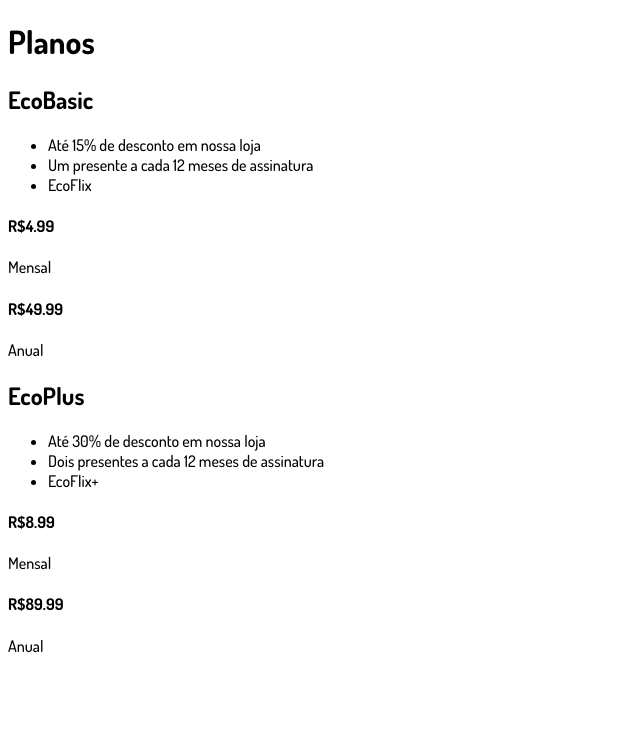
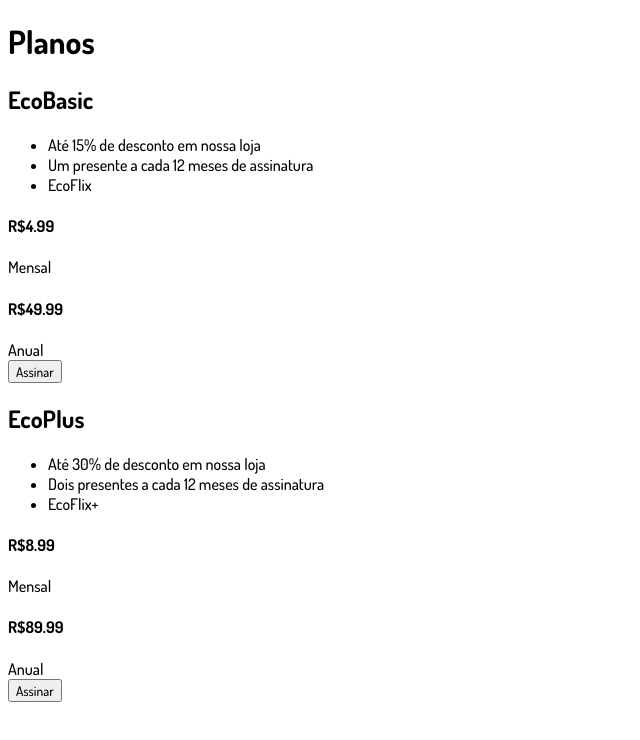
Before and after one commit to matheuslinkdev/ecomatters-react, a React (Vite) app: page /planos in a window 1280 px wide. Shown: the top 740 px of the page, without its empty margins (0-640 px from the left). Built offline with nearby package versions, Linux system fonts and the light colour scheme.

Commit message:
Criando botão de assinar plano

```diff
--- a/src/Componentes/Planos/BotaoAssinar/index.jsx
+++ b/src/Componentes/Planos/BotaoAssinar/index.jsx
@@ -0,0 +1,7 @@
+const BotaoAssinar = () => {
+  return (
+    <button>Assinar</button>
+  )
+}
+
+export default BotaoAssinar
--- a/src/Componentes/Planos/index.jsx
+++ b/src/Componentes/Planos/index.jsx
@@ -1,3 +1,4 @@
+import BotaoAssinar from "./BotaoAssinar";
 import { planos } from "./data/planos";
 
 const Planos = () => {
@@ -22,6 +23,7 @@
                 <h4>R${plano.precoAnual}</h4>
                 <span>Anual</span>
               </div>
+              <BotaoAssinar/>
             </section>
           );
         })}
```
